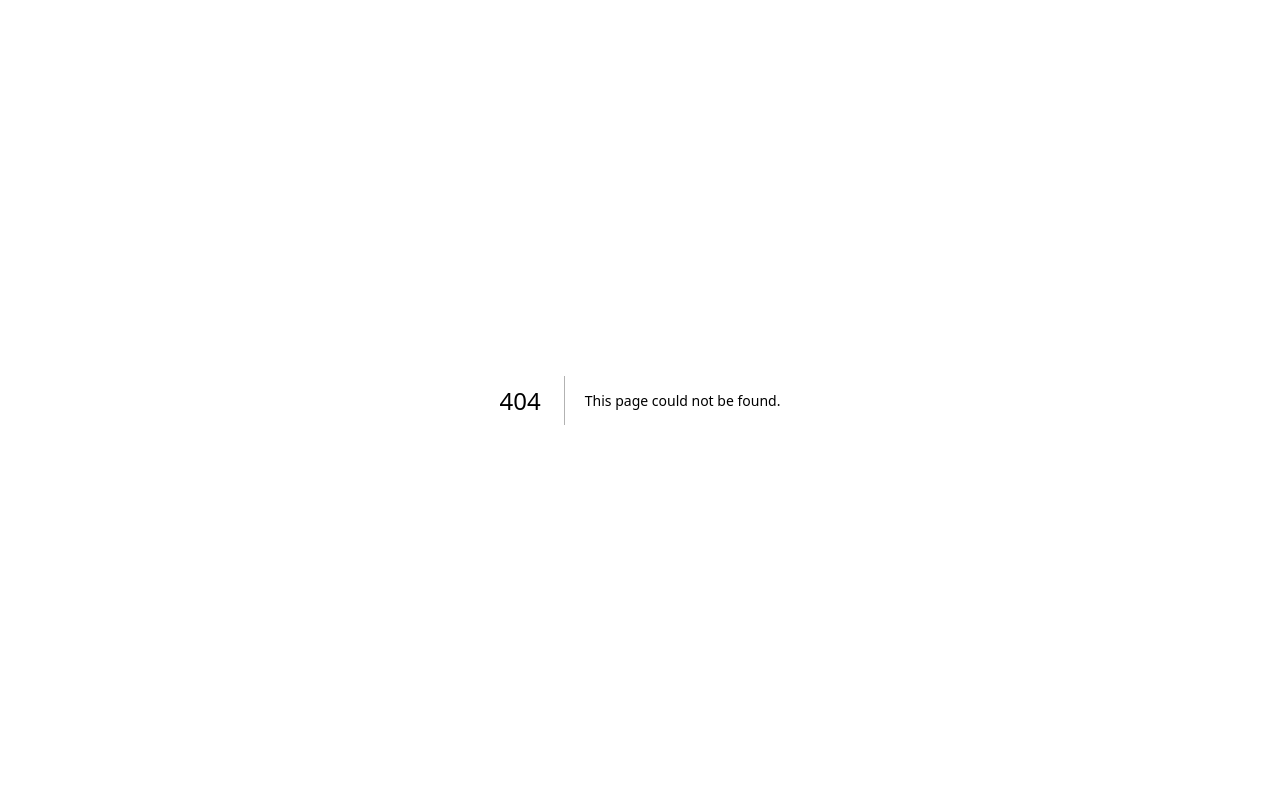
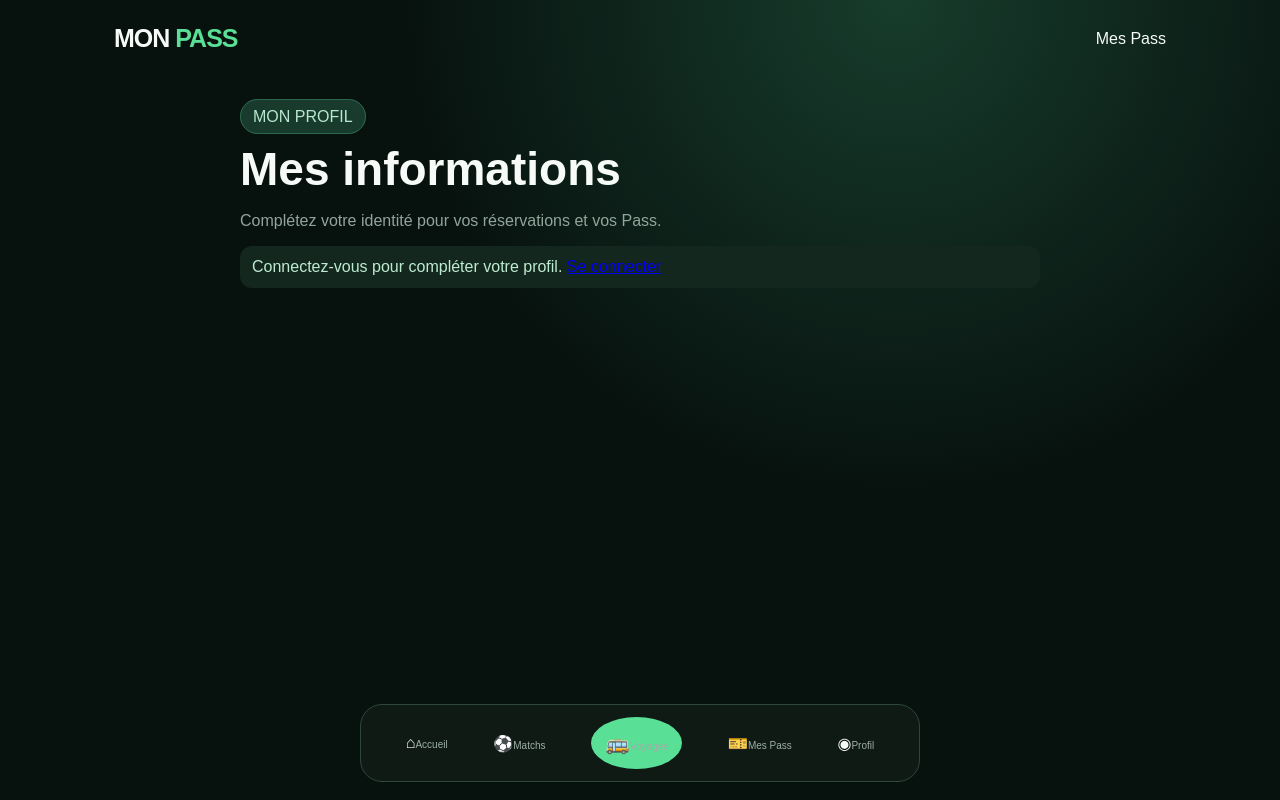
Before and after one commit to AngyBlack237/MON-PASS, a Next.js app: page /profil in a window 1280 px wide. Before the commit this address had no page. Built offline with nearby package versions, Linux system fonts and the light colour scheme; no server answers.

Commit message:
Build MON PASS navigation and client journeys

```diff
--- /dev/null
+++ b/app/profil/page.js
@@ -0,0 +1,8 @@
+"use client";
+import {useEffect,useState} from "react";
+import {supabase} from "../../lib/supabase";
+import BottomNav from "../components/BottomNav";
+export default function Profil(){const[uid,setUid]=useState(""),[email,setEmail]=useState(""),[nom,setNom]=useState(""),[prenoms,setPrenoms]=useState(""),[role,setRole]=useState("client"),[msg,setMsg]=useState("Chargement...");
+useEffect(()=>{(async()=>{const {data:{user}}=await supabase.auth.getUser();if(!user){setMsg("Connectez-vous pour compléter votre profil.");return;}setUid(user.id);setEmail(user.email||"");const {data,error}=await supabase.from("profiles").select("full_name,role").eq("id",user.id).maybeSingle();if(error){setMsg(error.message);return;}const parts=(data?.full_name||user.user_metadata?.full_name||"").trim().split(/\s+/);setNom(parts.shift()||"");setPrenoms(parts.join(" "));setRole(data?.role||"client");setMsg("");})()},[]);
+async function save(e){e.preventDefault();if(!uid)return;setMsg("Enregistrement...");const {error}=await supabase.from("profiles").update({full_name:[nom.trim(),prenoms.trim()].join(" ")}).eq("id",uid);setMsg(error?"Erreur : "+error.message:"Profil enregistré.");}
+return <main><header><a className="brand" href="/">MON <b>PASS</b></a><a href="/mes-pass" className="account">Mes Pass</a></header><section className="formWrap"><span className="pill">MON PROFIL</span><h1>Mes informations</h1><p className="muted">Complétez votre identité pour vos réservations et vos Pass.</p>{!uid?<p className="authMsg">{msg} <a href="/compte">Se connecter</a></p>:<form className="matchForm" onSubmit={save}><label>Nom<input value={nom} onChange={e=>setNom(e.target.value)} required autoComplete="family-name"/></label><label>Prénoms<input value={prenoms} onChange={e=>setPrenoms(e.target.value)} required autoComplete="given-name"/></label><label>Adresse e-mail<input value={email} readOnly/></label><p className="muted">Type de compte : {role==="admin"?"Administrateur":"Client"}</p><button className="publish">Enregistrer mon profil</button>{msg&&<p className="authMsg">{msg}</p>}{role==="admin"&&<a href="/admin/scanner">Ouvrir le scanner administrateur →</a>}</form>}</section><BottomNav/></main>}
```
